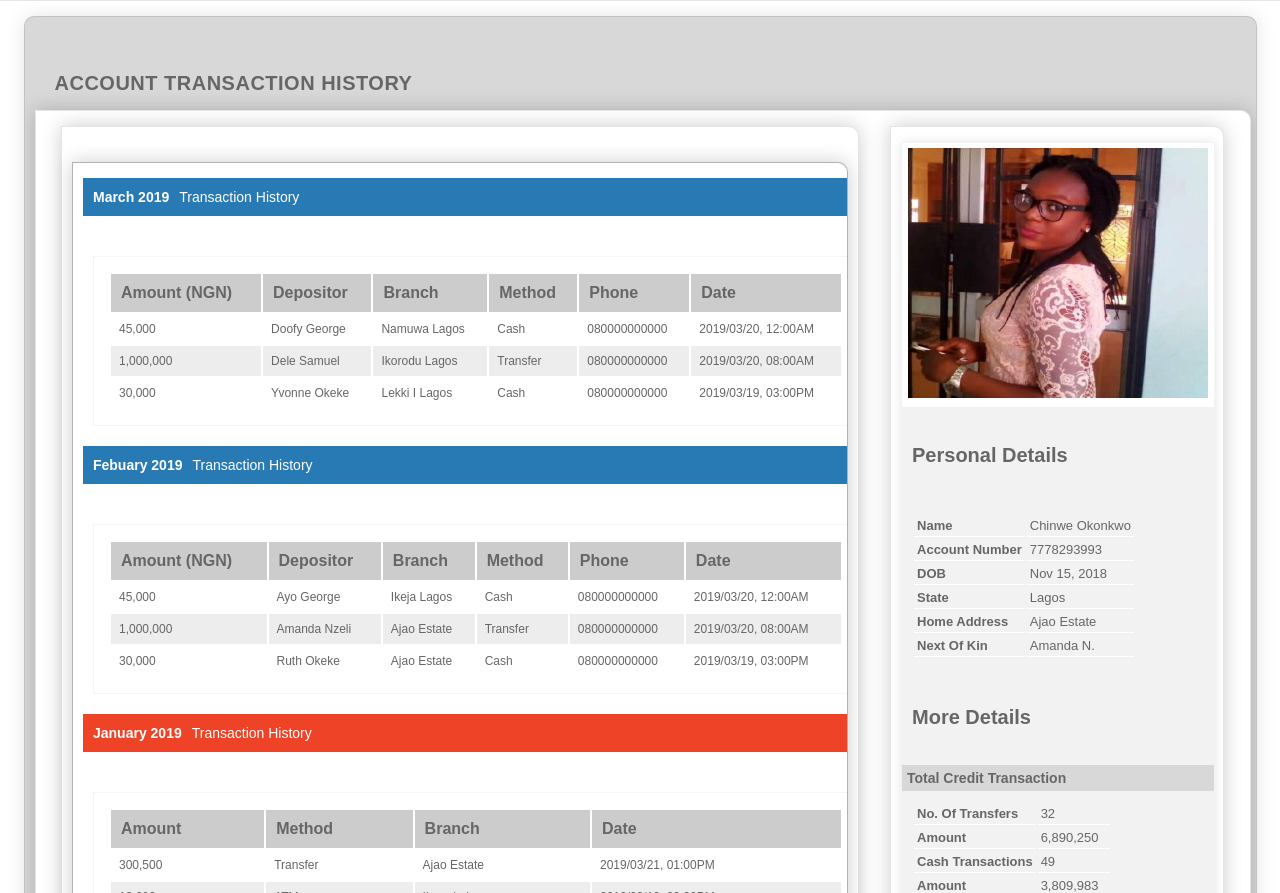
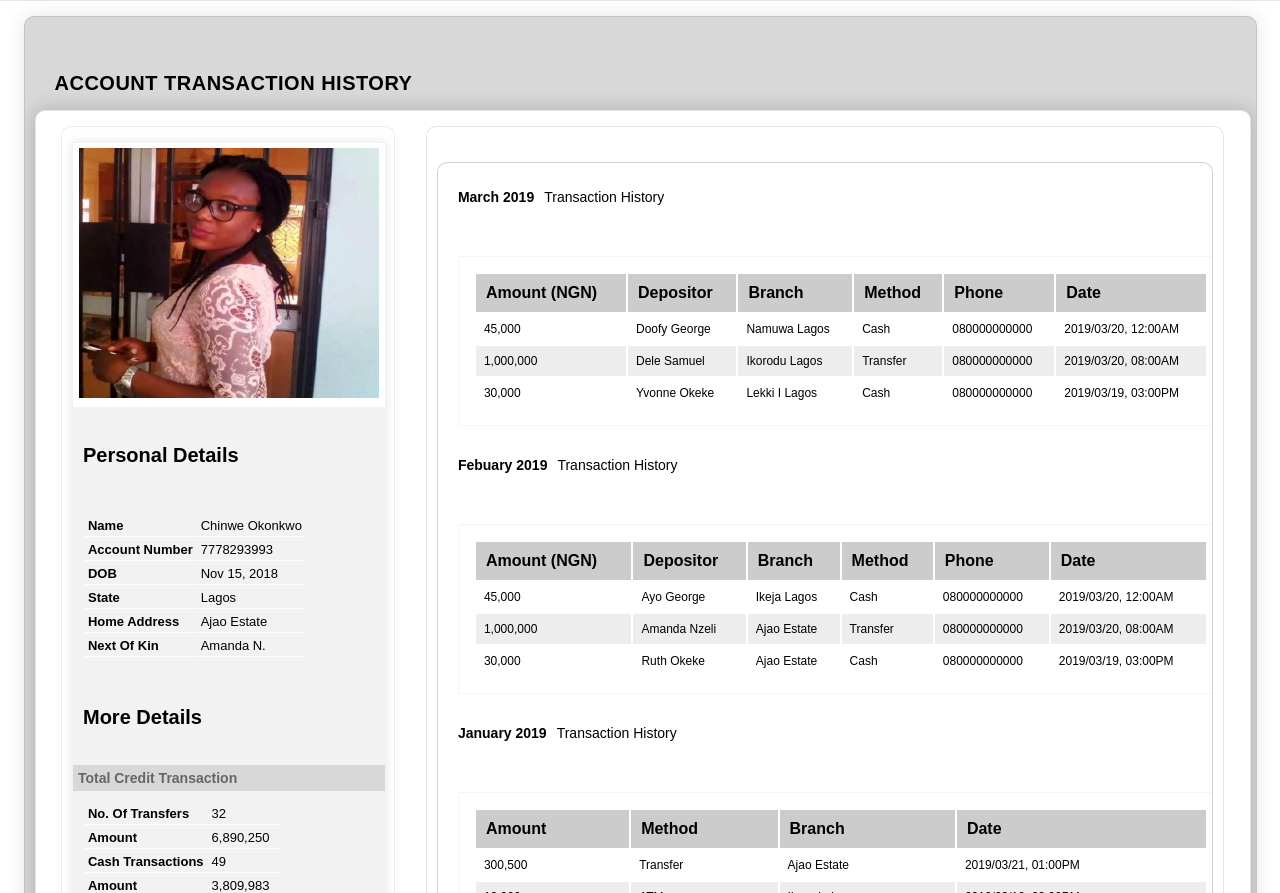
Before and after one commit to G-Chilie/Banka, a plain HTML site: page UI/dashboard.html in a window 1280 px wide. Shown: the part 59-952 px from the top of the page. Drawn offline with Linux system fonts and the light colour scheme; a script that the page names is missing.

Commit message:
bug(dashbored):dashbored fix [Finishes #165379606]

```diff
--- a/UI/css/main.css
+++ b/UI/css/main.css
@@ -51,7 +51,7 @@ body {
     -webkit--radius: 10px;
     border-radius: 10px;
     overflow: hidden;
-    cursor: pointer;
+    /* cursor: pointer; */
   }
   #wrapper .filter-box .sort-box .title {
     position: relative;
@@ -68,7 +68,7 @@ body {
     right: 0;
     top: 0;
     height: 100%;
-    color: #666;
+    /* color: #666; */
   }
 
   #wrapper {
@@ -126,9 +126,9 @@ body {
     -webkit-box-shadow: 0 0 20px 0 rgba(0, 0, 0, 0.2);
     -moz-box-shadow: 0 0 20px 0 rgba(0, 0, 0, 0.2);
     box-shadow: 0 0 20px 0 rgba(0, 0, 0, 0.2);
-    -moz-border-radius: 0 10px 10px 10px;
-    -webkit--radius: 0 10px 10px 10px;
-    border-radius: 0 10px 10px 10px;
+    -moz-border-radius: 10px 10px 10px 10px;
+    -webkit--radius: 10px 10px 10px 10px;
+    border-radius: 10px 10px 10px 10px;
   }
 
   .Acc-details .main-details {
@@ -144,12 +144,12 @@ body {
     background-color: #fff;
     padding-left: 10px;
     padding-right: 10px;
-    -webkit-box-shadow: 0 0 20px 0 rgba(0, 0, 0, 0.2);
+    /* -webkit-box-shadow: 0 0 20px 0 rgba(0, 0, 0, 0.2);
     -moz-box-shadow: 0 0 20px 0 rgba(0, 0, 0, 0.2);
-    box-shadow: 0 0 20px 0 rgba(0, 0, 0, 0.2);
-    -moz-border-radius: 0 10px 10px 10px;
-    -webkit--radius: 0 10px 10px 10px;
-    border-radius: 0 10px 10px 10px;
+    box-shadow: 0 0 20px 0 rgba(0, 0, 0, 0.2); */
+    -moz-border-radius: 10px 10px 10px 10px;
+    -webkit--radius: 10px 10px 10px 10px;
+    border-radius: 10px 10px 10px 10px;
   }
 
   .Acc-details {
@@ -175,7 +175,7 @@ body {
 }
 
 .account-content .item {
-    border: 1px solid rgba(0, 0, 0, 0.3);
+    /* border: 1px solid rgba(0, 0, 0, 0.3); */
     overflow: hidden;
     margin: 20px 0;
 }
@@ -201,8 +201,8 @@ body {
   }
   .account-content .item .item-header {
     padding: 10px;
-    background: #287AB5;
-    color: #fff;
+    /* background: #287AB5; */
+    color : black;
     width:100%;
   }
 
@@ -211,7 +211,7 @@ body {
       margin-right: 10px;
   }
   .account-content .item .item-header.alt {
-      background: #EE4327;
+      /* background: #EE4327; */
   }
   .account-content .item .item-header.alts {
       background: #047720;
@@ -227,19 +227,18 @@ body {
     flex-basis: 25%;
     padding: 15px 0;
     text-align: left;
-    border: 1px solid rgba(0, 0, 0, 0.1);
+    /* border: 1px solid rgba(0, 0, 0, 0.1); */
     -webkit-transition: 0.3s;
     transition: 0.3s;
     background-color: #fff;
     padding-left: 10px;
     padding-right: 10px;
-
-    -webkit-box-shadow: 0 0 20px 0 rgba(0, 0, 0, 0.2);
+    /* -webkit-box-shadow: 0 0 20px 0 rgba(0, 0, 0, 0.2);
     -moz-box-shadow: 0 0 20px 0 rgba(0, 0, 0, 0.2);
-    box-shadow: 0 0 20px 0 rgba(0, 0, 0, 0.2);
-    -moz-border-radius: 0 10px 10px 10px;
-    -webkit--radius: 0 10px 10px 10px;
-    border-radius: 0 10px 10px 10px;
+    box-shadow: 0 0 20px 0 rgba(0, 0, 0, 0.2); */
+    -moz-border-radius: 10px 10px 10px 10px;
+    -webkit--radius: 10px 10px 10px 10px;
+    border-radius: 10px 10px 10px 10px;
   }
 
  .item {
@@ -346,7 +345,7 @@ body {
     width: 100%;
 }
 .account-content .item {
-    border: 1px solid rgba(0, 0, 0, 0.3);
+    border: 1px solid rgba(107, 107, 107, 0.3);
     overflow: hidden;
     margin: 20px 0;
 }
@@ -370,8 +369,8 @@ body {
 }
 .account-content .item .item-header {
   padding: 10px;
-  background: #287AB5;
-  color: #fff;
+  /* background: #287AB5; */
+  color: black;
   width:100%;
 }
 .account-content .item .item-header span {
@@ -379,10 +378,10 @@ body {
     margin-right: 10px;
 }
 .account-content .item .item-header.alt {
-    background: #EE4327;
+    /* background: #EE4327; */
 }
 .account-content .item .item-header.alts {
-    background: #047720;
+    /* background: #047720; */
 }
 .account-content .item .item-desc {
     padding: 20px 10px;
@@ -403,18 +402,18 @@ body {
   flex-basis: 25%;
   padding: 15px 0;
   text-align: left;
-  border: 1px solid rgba(0, 0, 0, 0.1);
+  border: 1px solid rgba(87, 87, 87, 0.1);
   -webkit-transition: 0.3s;
   transition: 0.3s;
   background-color: #fff;
   padding-left: 10px;
   padding-right: 10px;
-  -webkit-box-shadow: 0 0 20px 0 rgba(0, 0, 0, 0.2);
+  /* -webkit-box-shadow: 0 0 20px 0 rgba(0, 0, 0, 0.2);
   -moz-box-shadow: 0 0 20px 0 rgba(0, 0, 0, 0.2);
-  box-shadow: 0 0 20px 0 rgba(0, 0, 0, 0.2);
-  -moz-border-radius: 0 10px 10px 10px;
-  -webkit--radius: 0 10px 10px 10px;
-  border-radius: 0 10px 10px 10px;
+  box-shadow: 0 0 20px 0 rgba(0, 0, 0, 0.2); */
+  -moz-border-radius: 10 10px 10px 10px;
+  -webkit--radius: 10px 10px 10px 10px;
+  border-radius: 10px 10px 10px 10px;
 }
 .Acc-details .main-details {
   -webkit-flex-basis: 65%;
@@ -429,12 +428,12 @@ body {
   background-color: #fff;
   padding-left: 10px;
   padding-right: 10px;
-  -webkit-box-shadow: 0 0 20px 0 rgba(0, 0, 0, 0.2);
+  /* -webkit-box-shadow: 0 0 20px 0 rgba(0, 0, 0, 0.2);
   -moz-box-shadow: 0 0 20px 0 rgba(0, 0, 0, 0.2);
-  box-shadow: 0 0 20px 0 rgba(0, 0, 0, 0.2);
-  -moz-border-radius: 0 10px 10px 10px;
-  -webkit--radius: 0 10px 10px 10px;
-  border-radius: 0 10px 10px 10px;
+  box-shadow: 0 0 20px 0 rgba(0, 0, 0, 0.2); */
+  -moz-border-radius: 10px 10px 10px 10px;
+  -webkit--radius: 10px 10px 10px 10px;
+  border-radius: 10px 10px 10px 10px;
 }
 
 /*  */
--- a/UI/dashboard.html
+++ b/UI/dashboard.html
@@ -32,6 +32,109 @@
   <div id="wrapper">
     <h3>account transaction history</h3>
     <div class="Acc-details">
+
+      <div class="side-details">
+        <div class="account-filter-box">
+          <div class="filter-header">
+            <img src="images/chinwe.jpeg" height="250" width="300" />
+          </div>
+          <div class="filter-item-box">
+            <div class="filter-item-header">
+              <h4>Personal Details</h4>
+            </div>
+            <div class="filter-item">
+              <table>
+                <tbody>
+                  <tr>
+                    <td><strong>Name </strong></td>
+                    <td>Chinwe Okonkwo</td>
+                  </tr>
+                  <tr>
+                    <td><strong>Account Number </strong></td>
+                    <td>7778293993</td>
+                  </tr>
+                  <tr>
+                    <td><strong>DOB </strong></td>
+                    <td>Nov 15, 2018</td>
+                  </tr>
+                  <tr>
+                    <td><strong>State </strong></td>
+                    <td>Lagos</td>
+                  </tr>
+                  <tr>
+                    <td><strong>Home Address </strong></td>
+                    <td>Ajao Estate</td>
+                  </tr>
+                  <tr>
+                    <td><strong>Next of Kin </strong></td>
+                    <td>Amanda N.</td>
+                  </tr>
+                </tbody>
+              </table>
+            </div>
+          </div>
+          <div class="filter-item-box">
+            <div class="filter-item-header">
+              <h4>More Details</h4>
+            </div>
+            <div class="filter-title">Total Credit Transaction</div>
+            <div class="filter-item">
+              <table>
+                <tbody>
+                  <tr>
+                    <td><strong>No. of transfers </strong></td>
+                    <td>32</td>
+                  </tr>
+                  <tr>
+                    <td><strong>Amount </strong></td>
+                    <td>6,890,250</td>
+                  </tr>
+                  <tr>
+                    <td><strong>Cash transactions </strong></td>
+                    <td>49</td>
+                  </tr>
+                  <tr>
+                    <td><strong>Amount </strong></td>
+                    <td>3,809,983</td>
+                  </tr>
+                  <tr>
+                    <th><strong>Total amount </strong></th>
+                    <th>10,700,233</th>
+                  </tr>
+                </tbody>
+              </table>
+            </div>
+            <div class="filter-title">Total Debit Transaction</div>
+            <div class="filter-item">
+              <table>
+                <tbody>
+                  <tr>
+                    <td><strong>No. of transfers </strong></td>
+                    <td>45</td>
+                  </tr>
+                  <tr>
+                    <td><strong>Amount </strong></td>
+                    <td>6,890,250</td>
+                  </tr>
+                  <tr>
+                    <td><strong>Cash transactions </strong></td>
+                    <td>24</td>
+                  </tr>
+                  <tr>
+                    <td><strong>Amount </strong></td>
+                    <td>3,809,983</td>
+                  </tr>
+                  <tr>
+                    <th><strong>Total amount </strong></th>
+                    <th>10,700,233</th>
+                  </tr>
+                </tbody>
+              </table>
+            </div>
+          </div>
+        </div>
+      </div>
+
       <div class="main-details">
         <div class="account-content">
           <div class="item">
@@ -172,107 +275,6 @@
           </div>
         </div>
       </div>
-      <div class="side-details">
-        <div class="account-filter-box">
-          <div class="filter-header">
-            <img src="images/chinwe.jpeg" height="250" width="300" />
-          </div>
-          <div class="filter-item-box">
-            <div class="filter-item-header">
-              <h4>Personal Details</h4>
-            </div>
-            <div class="filter-item">
-              <table>
-                <tbody>
-                  <tr>
-                    <td><strong>Name </strong></td>
-                    <td>Chinwe Okonkwo</td>
-                  </tr>
-                  <tr>
-                    <td><strong>Account Number </strong></td>
-                    <td>7778293993</td>
-                  </tr>
-                  <tr>
-                    <td><strong>DOB </strong></td>
-                    <td>Nov 15, 2018</td>
-                  </tr>
-                  <tr>
-                    <td><strong>State </strong></td>
-                    <td>Lagos</td>
-                  </tr>
-                  <tr>
-                    <td><strong>Home Address </strong></td>
-                    <td>Ajao Estate</td>
-                  </tr>
-                  <tr>
-                    <td><strong>Next of Kin </strong></td>
-                    <td>Amanda N.</td>
-                  </tr>
-                </tbody>
-              </table>
-            </div>
-          </div>
-          <div class="filter-item-box">
-            <div class="filter-item-header">
-              <h4>More Details</h4>
-            </div>
-            <div class="filter-title">Total Credit Transaction</div>
-            <div class="filter-item">
-              <table>
-                <tbody>
-                  <tr>
-                    <td><strong>No. of transfers </strong></td>
-                    <td>32</td>
-                  </tr>
-                  <tr>
-                    <td><strong>Amount </strong></td>
-                    <td>6,890,250</td>
-                  </tr>
-                  <tr>
-                    <td><strong>Cash transactions </strong></td>
-                    <td>49</td>
-                  </tr>
-                  <tr>
-                    <td><strong>Amount </strong></td>
-                    <td>3,809,983</td>
-                  </tr>
-                  <tr>
-                    <th><strong>Total amount </strong></th>
-                    <th>10,700,233</th>
-                  </tr>
-                </tbody>
-              </table>
-            </div>
-            <div class="filter-title">Total Debit Transaction</div>
-            <div class="filter-item">
-              <table>
-                <tbody>
-                  <tr>
-                    <td><strong>No. of transfers </strong></td>
-                    <td>45</td>
-                  </tr>
-                  <tr>
-                    <td><strong>Amount </strong></td>
-                    <td>6,890,250</td>
-                  </tr>
-                  <tr>
-                    <td><strong>Cash transactions </strong></td>
-                    <td>24</td>
-                  </tr>
-                  <tr>
-                    <td><strong>Amount </strong></td>
-                    <td>3,809,983</td>
-                  </tr>
-                  <tr>
-                    <th><strong>Total amount </strong></th>
-                    <th>10,700,233</th>
-                  </tr>
-                </tbody>
-              </table>
-            </div>
-          </div>
-        </div>
-      </div>
     </div>
   </div>
 
```
Also changed, not shown: UI/css/style.css (+7 -3 lines).
